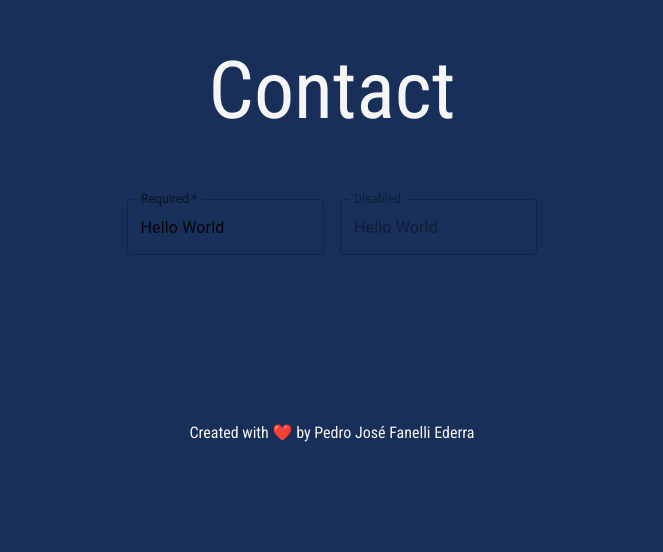
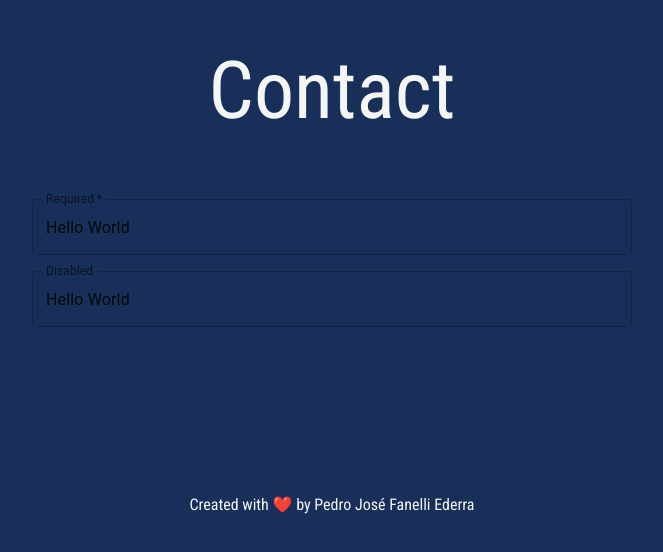
Before and after one commit to pedrofanelli/portfolio, a React (Vite) app: page / in a window 1280 px wide. Shown: the part 4632-5184 px from the top of the page, without its empty margins (308-971 px from the left). Before the commit the page ends 5124 px from the top, so only its background shows below. Built offline with nearby package versions, Linux system fonts and the light colour scheme.

Commit message:
contact form

```diff
--- a/src/components/Contact.scss
+++ b/src/components/Contact.scss
@@ -13,3 +13,10 @@
     z-index: 1;
     user-select: none;
 }
+
+#formContainer {
+    display: flex;
+    justify-content: center;
+    align-items: center;
+    flex-direction: column;
+}
--- a/src/components/Contact.tsx
+++ b/src/components/Contact.tsx
@@ -1,37 +1,38 @@
-import "./Contact.scss"
-import Box from '@mui/material/Box';
-import TextField from '@mui/material/TextField';
+import "./Contact.scss";
+import Box from "@mui/material/Box";
+import TextField from "@mui/material/TextField";
 const Contact = () => {
   return (
     <div id="contactContainer">
       <div id="contactTitle">
         <h1>Contact</h1>
       </div>
-      <div>
       <Box
         component="form"
         sx={{
-        '& .MuiTextField-root': { m: 1, width: '25ch' },
+          //"& .MuiTextField-root": { m: 1, width: "75ch" },
+          display: "flex",
+          justifyContent: "center",
+          alignItems: "center",
+          flexDirection: "column",
         }}
         noValidate
         autoComplete="off"
       >
-      <div>
         <TextField
           required
           id="outlined-required"
           label="Required"
           defaultValue="Hello World"
+          sx={{m:1, width:"600px"}}
         />
         <TextField
-          disabled
           id="outlined-disabled"
           label="Disabled"
           defaultValue="Hello World"
+          sx={{m:1, width:"600px"}}
         />
-        </div>
       </Box>
-      </div>
     </div>
   );
 };
```
Lines whose indentation alone changed are shown as unchanged.
